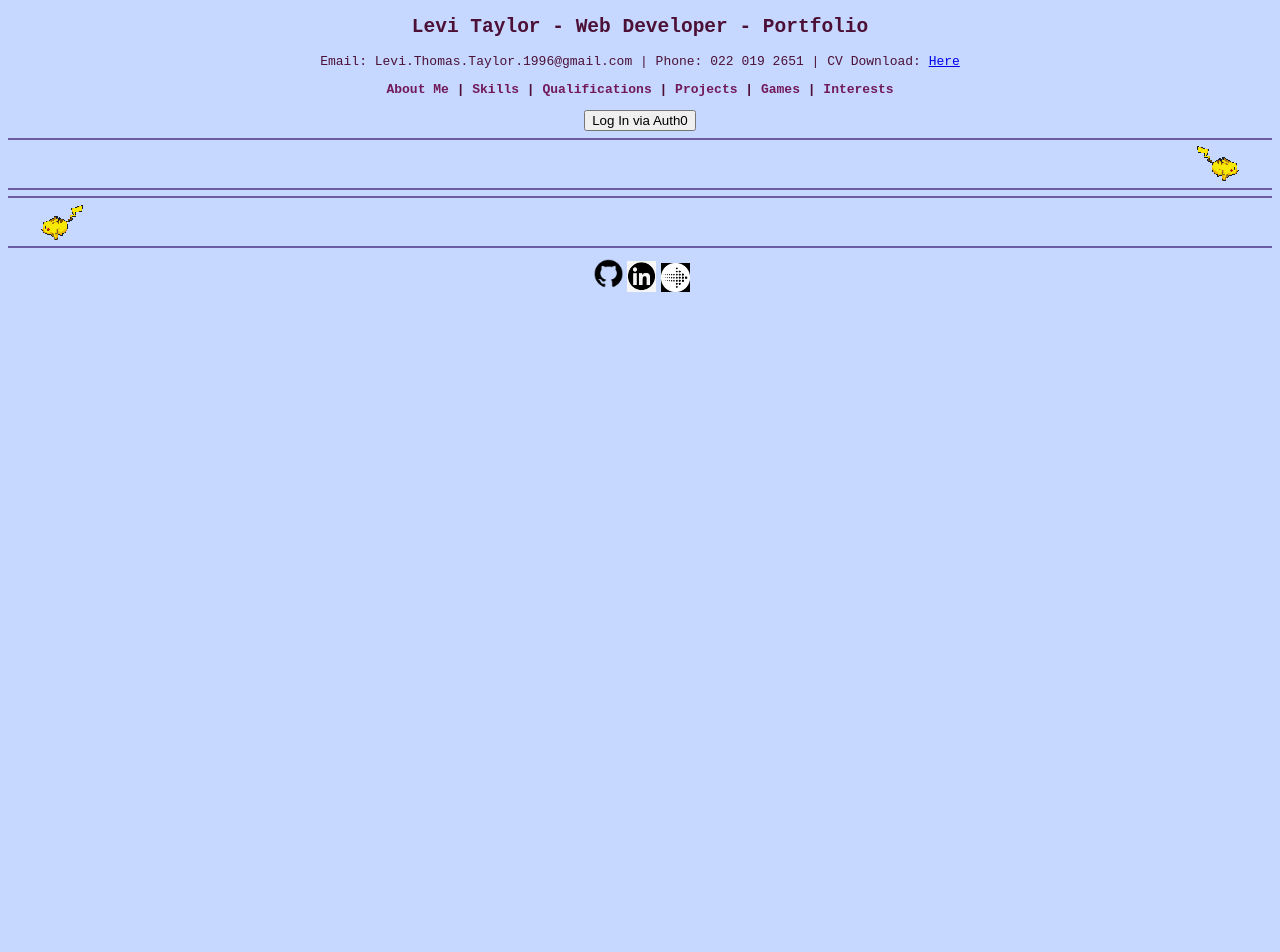
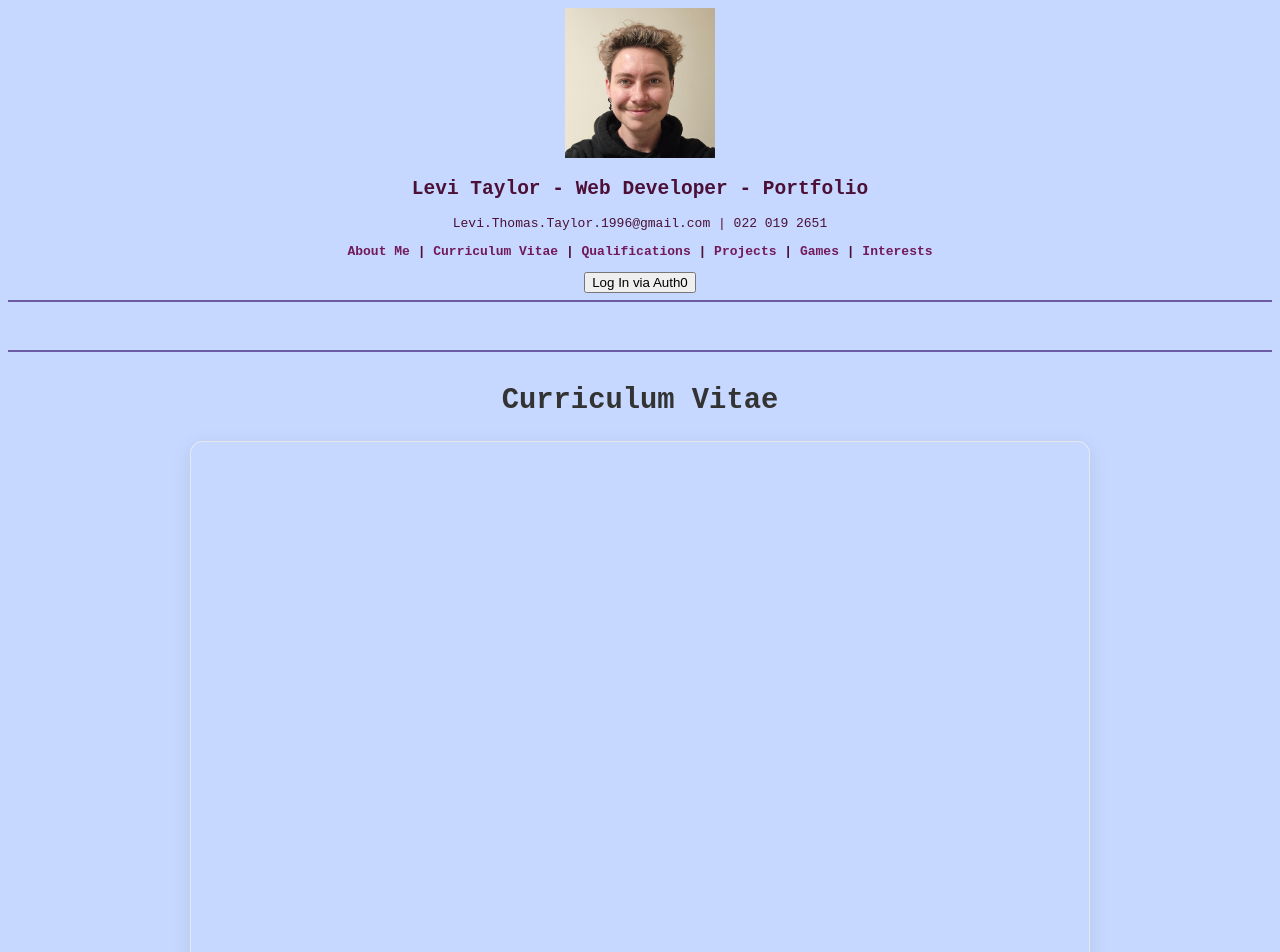
Before and after one commit to Levi-Taylor-Hotoke-26/portfolio, a React (Vite) app: page /CV in a window 1280 px wide. Shown: the top 952 px of the page. Before the commit the page ends 800 px from the top, so only its background shows below. Built offline with nearby package versions, Linux system fonts and the light colour scheme.

Commit message:
feat(CV): Move skills to About Me section, replace route with CV

```diff
--- a/client/src/components/App.tsx
+++ b/client/src/components/App.tsx
@@ -1,6 +1,6 @@
 import { BrowserRouter as Router, Routes, Route, Link } from 'react-router-dom';
 import AboutMe from '../views/AboutMe.tsx';
-import Skills from './Skills.tsx';
+import CV from '../views/CV.tsx';
 import Projects from '../views/Projects.tsx';
 import Games from '../views/Games.tsx';
 import Interests from '../views/Interests.tsx';
@@ -12,13 +12,14 @@ export default function App() {
     <Router>
       <div className="portfolio-app">
         <header>
+          <img width="150px" height="auto" src="/images/179357454.png" alt="an image of me"/>
           <h1>Levi Taylor - Web Developer - Portfolio</h1>
-          <p>Email: Levi.Thomas.Taylor.1996@gmail.com | Phone: 022 019 2651 | CV Download: <a href="/levi-taylor-cv.pdf" download="Levi_Taylor_CV.pdf" className="cv-download-btn">Here</a></p>
+          <p>Levi.Thomas.Taylor.1996@gmail.com | 022 019 2651</p>
           <nav>
             <p>
               <Link to="/">About Me</Link>
               <b> | </b>
-              <Link to="/skills">Skills</Link>
+              <Link to="/CV">Curriculum Vitae</Link>
               <b> | </b>
               <Link to="/qualifications">Qualifications</Link>
               <b> | </b>
@@ -42,7 +43,7 @@ export default function App() {
         <main>
           <Routes>
             <Route path="/" element={<AboutMe />} />
-            <Route path="/skills" element={<Skills />} />
+            <Route path="/CV" element={<CV />} />
             <Route path="/qualifications" element={<Qualifications />} />
             <Route path="/projects" element={<Projects />} />
             <Route path="/games" element={<Games />} />
--- a/client/src/views/AboutMe.tsx
+++ b/client/src/views/AboutMe.tsx
@@ -1,7 +1,11 @@
+import Skills from "../components/Skills.tsx";
+
 export default function AboutMe() {
   return (
+    <>
   <section id="about-me">
-    <img width="150px" height="auto" src="/images/179357454.png" alt="an image of me"/>
+    <h2>About Me</h2>
+
     <p>I'm a Wellington based web developer with a background in customer service and a passion for gaming. I've worked many jobs where
       websites or software systems have been inefficient or problematic, and getting them fixed takes months, if not
       years, due to the backlog.
@@ -22,5 +26,10 @@ export default function AboutMe() {
       skills, and attention to detail.
     </p>
   </section>
+
+  <section id="skills">
+    <Skills />
+  </section>
+  </>
   );
 }
--- a/client/src/views/CV.tsx
+++ b/client/src/views/CV.tsx
@@ -0,0 +1,16 @@
+export default function CV() {
+  return (
+    <div className="cv-page-wrapper">
+      <h2>Curriculum Vitae</h2>
+      <div className="cv-container">
+        <iframe
+          src="/levi-taylor-cv.pdf"
+          title="Levi Taylor CV"
+          width="100%"
+          height="2325px"
+          style={{ border: 'none' }}
+        />
+      </div>
+    </div>
+  );
+}
--- a/styles/main.css
+++ b/styles/main.css
@@ -324,3 +324,24 @@ iframe {
   display: block;
   object-fit: contain;
 }
+
+/* CV */
+.cv-page-wrapper {
+  max-width: 900px;
+  margin: 2rem auto;
+  padding: 0 1rem;
+}
+
+.cv-page-wrapper h2 {
+  margin-bottom: 1.5rem;
+  font-size: 1.8rem;
+  color: #333;
+}
+
+.cv-container {
+  background: #ffffff;
+  border-radius: 12px;
+  box-shadow: 0 4px 20px rgba(0, 0, 0, 0.08);
+  overflow: hidden;
+  border: 1px solid #e5e7eb;
+}
```
